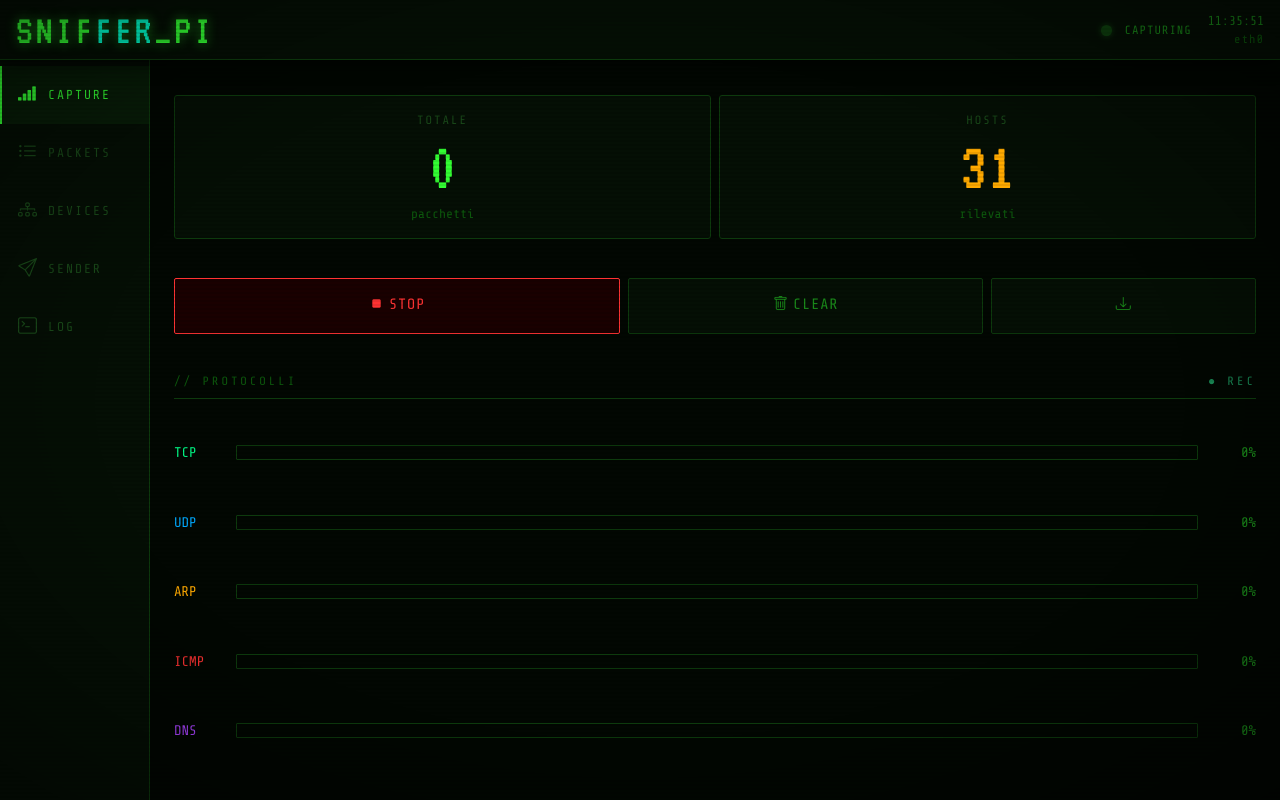
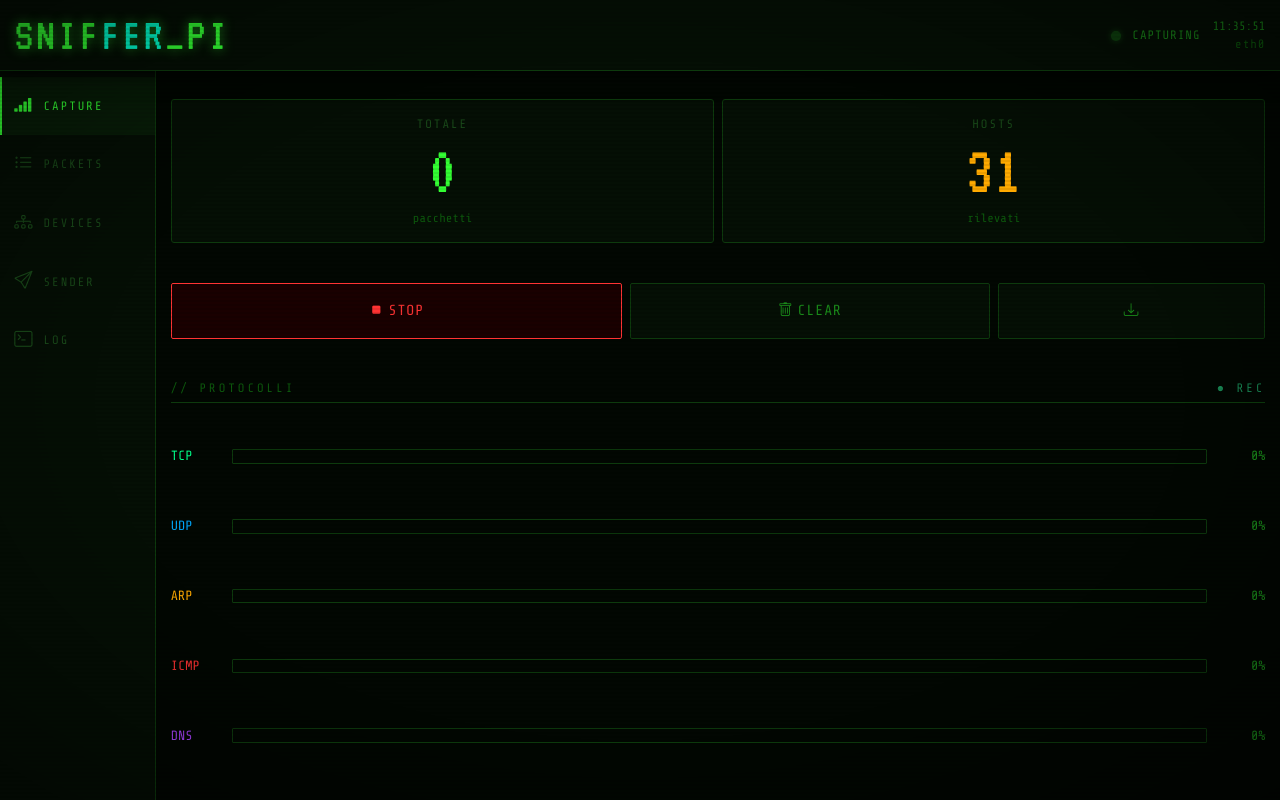
Before and after one commit to AndreaGros/Sniffable, a plain HTML site: page code/webView/index.html in a window 1280 px wide. Drawn offline with nearby package versions, Linux system fonts and the light colour scheme.

Commit message:
Minor changes in css

```diff
--- a/code/webView/style.css
+++ b/code/webView/style.css
@@ -848,277 +848,194 @@ body::after {
 
 /* Touch layout: 5" Raspberry/Electron display */
 :root {
-  --topbar-h: 60px;
-  --bottomnav-h: 76px;
-  --sidebar-w: 150px;
+  --ui-scale: 1.22;
+  --topbar-h: calc(58px * var(--ui-scale));
+  --bottomnav-h: calc(72px * var(--ui-scale));
+  --sidebar-w: calc(128px * var(--ui-scale));
 }
 
-body {
+body.touch-ui {
   min-height: 100%;
   margin: 0;
-  font-size: 16px;
+  font-size: calc(14px * var(--ui-scale));
 }
 
-.topbar {
+.touch-ui .topbar {
   height: var(--topbar-h);
-  padding: 0 16px;
+  padding-inline: calc(12px * var(--ui-scale));
 }
 
-.topbar-brand {
-  font-size: clamp(30px, 8vw, 42px);
+.touch-ui .topbar-brand {
+  font-size: clamp(32px, 9vw, calc(38px * var(--ui-scale)));
   letter-spacing: 3px;
 }
 
-.topbar-right {
-  gap: 16px;
-  font-size: 13px;
+.touch-ui .topbar-right {
+  gap: calc(10px * var(--ui-scale));
+  font-size: calc(10px * var(--ui-scale));
 }
 
-.topbar-iface,
-#cap-status {
-  font-size: 12px !important;
+.touch-ui #cap-status,
+.touch-ui #clock,
+.touch-ui .topbar-iface {
+  font-size: calc(10px * var(--ui-scale)) !important;
 }
 
-#clock {
-  font-size: 13px !important;
+.touch-ui .status-dot {
+  width: calc(8px * var(--ui-scale));
+  height: calc(8px * var(--ui-scale));
 }
 
-.status-dot {
-  width: 11px;
-  height: 11px;
-}
-
-.sidebar {
+.touch-ui .sidebar {
   top: var(--topbar-h);
   width: var(--sidebar-w);
 }
 
-.sitem {
-  min-height: 58px;
-  padding: 14px 16px;
-  font-size: 13px;
+.touch-ui .sitem {
+  min-height: calc(48px * var(--ui-scale));
+  padding: calc(10px * var(--ui-scale));
+  font-size: calc(10px * var(--ui-scale));
 }
 
-.sitem i {
-  font-size: 19px;
+.touch-ui .sitem i {
+  font-size: calc(15px * var(--ui-scale));
 }
 
-.bottomnav {
+.touch-ui .bottomnav {
   min-height: var(--bottomnav-h);
   padding-bottom: env(safe-area-inset-bottom);
 }
 
-.bitem {
+.touch-ui .bitem {
   min-height: var(--bottomnav-h);
-  padding: 8px 2px;
-  font-size: 11px;
+  padding: calc(6px * var(--ui-scale)) 2px;
+  font-size: calc(9px * var(--ui-scale));
 }
 
-.bitem i {
-  font-size: 24px;
-  margin-bottom: 4px;
+.touch-ui .bitem i {
+  font-size: calc(20px * var(--ui-scale));
 }
 
-.content {
+.touch-ui .content {
   min-height: calc(100vh - var(--topbar-h));
   padding-bottom: calc(var(--bottomnav-h) + 10px);
 }
 
-.page {
+.touch-ui .page {
   min-height: calc(100vh - var(--topbar-h) - var(--bottomnav-h) - 10px);
-  padding: 16px;
+  padding: calc(12px * var(--ui-scale));
 }
 
-#page-capture.page.active {
+.touch-ui #page-capture.page.active {
   display: flex;
   flex-direction: column;
   justify-content: space-evenly;
-  gap: 10px;
+  gap: calc(8px * var(--ui-scale));
 }
 
-.sdiv {
-  padding-bottom: 8px;
-  margin-bottom: 12px;
-  font-size: 12px;
+.touch-ui .stat-box {
+  min-height: calc(96px * var(--ui-scale));
+  padding: calc(12px * var(--ui-scale)) 10px;
 }
 
-.hk-card-header {
-  padding: 10px 14px;
-  font-size: 12px;
+.touch-ui .stat-label,
+.touch-ui .stat-sub,
+.touch-ui .sdiv,
+.touch-ui .hk-label,
+.touch-ui .hk-card-header,
+.touch-ui .proto,
+.touch-ui .fbtn,
+.touch-ui .modal-key,
+.touch-ui .modal-hex {
+  font-size: calc(10px * var(--ui-scale));
 }
 
-.hk-card .p-2 {
-  padding: 0.75rem !important;
+.touch-ui .stat-val {
+  font-size: clamp(52px, 15vw, calc(58px * var(--ui-scale)));
 }
 
-.stat-box {
-  min-height: 118px;
-  padding: 15px 10px;
+.touch-ui .hk-btn,
+.touch-ui .hk-input {
+  font-size: calc(12px * var(--ui-scale)) !important;
+  min-height: calc(46px * var(--ui-scale));
 }
 
-.stat-label {
-  font-size: 12px;
+.touch-ui .fbtn {
+  min-height: calc(38px * var(--ui-scale));
 }
 
-.stat-val {
-  font-size: clamp(44px, 14vw, 70px);
+.touch-ui .form-check-input {
+  width: calc(38px * var(--ui-scale)) !important;
+  height: calc(22px * var(--ui-scale)) !important;
 }
 
-.stat-sub {
-  font-size: 13px;
+.touch-ui .hk-progress {
+  height: calc(12px * var(--ui-scale));
 }
 
-.hk-btn {
-  min-height: 56px;
-  font-size: 15px !important;
+.touch-ui .proto-bar-row {
+  min-height: calc(32px * var(--ui-scale));
+  gap: calc(8px * var(--ui-scale));
 }
 
-.fbtn {
-  min-height: 46px;
-  padding: 10px 13px;
-  font-size: 13px;
+.touch-ui .proto-bar-name {
+  width: calc(42px * var(--ui-scale));
+  font-size: calc(11px * var(--ui-scale));
 }
 
-.hk-input {
-  min-height: 52px;
-  padding: 11px 12px;
-  font-size: 15px !important;
+.touch-ui .proto-bar-pct {
+  width: calc(40px * var(--ui-scale));
+  font-size: calc(11px * var(--ui-scale));
 }
 
-.hk-label {
-  font-size: 12px;
-}
-
-.form-check-input {
-  width: 46px !important;
-  height: 26px !important;
-}
-
-.proto {
-  padding: 4px 8px;
-  font-size: 12px;
-}
-
-.hk-progress {
-  height: 15px;
-}
-
-.proto-bar-row {
-  min-height: 38px;
-  gap: 10px;
-  margin-bottom: 9px;
-}
-
-.proto-bar-name {
-  width: 52px;
-  font-size: 14px;
-}
-
-.proto-bar-pct {
-  width: 48px;
-  font-size: 14px;
-}
-
-.hk-table-wrap {
+.touch-ui .hk-table-wrap,
+.touch-ui .terminal {
   max-height: calc(100vh - var(--topbar-h) - var(--bottomnav-h) - 135px);
 }
 
-.hk-table {
-  font-size: 13px;
+.touch-ui .hk-table {
+  --bs-table-bg: transparent;
+  --bs-table-color: var(--g2);
+  --bs-table-border-color: #060f06;
+  font-size: calc(11px * var(--ui-scale));
 }
 
-.hk-table th {
-  padding: 10px 9px;
-  font-size: 11px;
+.touch-ui .dev-item {
+  min-height: calc(62px * var(--ui-scale));
+  padding: calc(11px * var(--ui-scale));
 }
 
-.hk-table td {
-  padding: 10px 9px;
+.touch-ui .dev-dot {
+  width: calc(9px * var(--ui-scale));
+  height: calc(9px * var(--ui-scale));
 }
 
-.dev-item {
-  min-height: 74px;
-  margin-bottom: 9px;
-  padding: 14px 13px;
+.touch-ui .dev-item [style*="font-size"] {
+  font-size: calc(10px * var(--ui-scale)) !important;
 }
 
-.dev-dot {
-  width: 12px;
-  height: 12px;
+.touch-ui .terminal,
+.touch-ui .modal-body {
+  font-size: calc(11px * var(--ui-scale));
 }
 
-.dev-item [style*="font-size:14px"] {
-  font-size: 16px !important;
-}
-
-.dev-item [style*="font-size:12px"] {
-  font-size: 14px !important;
-}
-
-.dev-item [style*="font-size:10px"],
-.dev-item [style*="font-size:9px"] {
-  font-size: 12px !important;
-}
-
-.terminal {
-  height: calc(100vh - var(--topbar-h) - var(--bottomnav-h) - 145px);
-  padding: 12px 14px;
-  font-size: 13px;
-}
-
-.modal-title {
-  font-size: 28px;
-}
-
-.modal-body {
-  font-size: 14px;
-}
-
-.modal-key {
-  width: 105px;
-  font-size: 12px;
-}
-
-.modal-hex {
-  font-size: 12px;
+.touch-ui .modal-title {
+  font-size: calc(23px * var(--ui-scale));
 }
 
 @media (min-width: 768px) {
-  .content {
+  .touch-ui .content {
     margin-left: var(--sidebar-w);
     padding-bottom: 0;
   }
 
-  .page {
+  .touch-ui .page {
     min-height: calc(100vh - var(--topbar-h));
-    padding: 22px 24px;
-  }
-
-  .terminal {
-    height: calc(100vh - var(--topbar-h) - 140px);
   }
 }
 
 @media (max-width: 380px) {
   :root {
-    --topbar-h: 56px;
-    --bottomnav-h: 70px;
-  }
-
-  .topbar-brand {
-    font-size: 28px;
-    letter-spacing: 2px;
-  }
-
-  .topbar-right {
-    gap: 8px;
-  }
-
-  .page {
-    padding: 12px;
-  }
-
-  .hk-btn {
-    font-size: 13px !important;
+    --ui-scale: 1.12;
   }
 }
```
